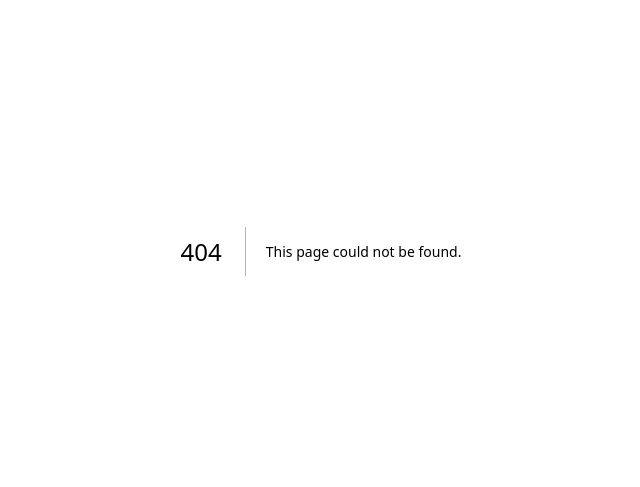
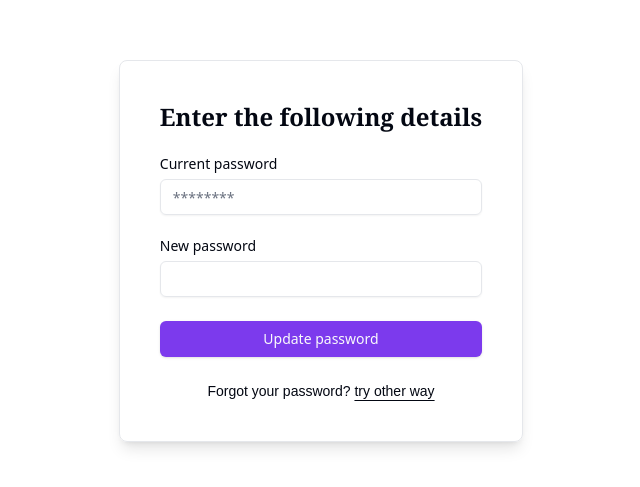
Before and after one commit to mounishvatti/mintpay, a Next.js app: page /settings/changepwd in a window 1280 px wide. Before the commit this address had no page. Shown: the part 149-636 px from the top of the page, without its empty margins (319-959 px from the left). Built offline with nearby package versions, Linux system fonts and the light colour scheme.

Commit message:
change password functionality

```diff
--- /dev/null
+++ b/app/(user)/settings/changepwd/page.tsx
@@ -0,0 +1,113 @@
+"use client";
+
+import { cn } from "@/lib/utils";
+import { Button } from "@/components/ui/button";
+import { Input } from "@/components/ui/input";
+import { Label } from "@/components/ui/label";
+import { useState } from "react";
+import { useRouter } from "next/navigation";
+import axios from "axios";
+import { useSelector } from "react-redux";
+
+import { toast } from "react-toastify";
+
+export default function ChangePasswordPage({
+    className,
+    ...props
+}: React.ComponentPropsWithoutRef<"form">) {
+    const router = useRouter();
+    const username = useSelector((state: { user: { username: string } }) =>
+        state.user.username
+    );
+    const [formData, setFormData] = useState({
+        current_password: "",
+        new_password: "",
+    });
+
+    const login = async (e: React.FormEvent<HTMLFormElement>) => {
+        e.preventDefault();
+        if (formData.current_password && formData.new_password) {
+            try {
+                const data = {
+                    username: username,
+                    current_passowrd: formData.current_password,
+                    new_password: formData.new_password,
+                };
+                const response = await axios.post("/api/auth/change-pwd", data);
+                if (response.status === 200) {
+                    toast.success("Password changed successfully");
+                    router.push("/banking/user-dashboard");
+                }
+            } catch (error) {
+                console.error("Erorr while changing password", error);
+            }
+        }
+    };
+
+    const handleInputChange = (e: React.ChangeEvent<HTMLInputElement>) => {
+        const { id, value } = e.target;
+        setFormData((prev) => ({ ...prev, [id]: value }));
+    };
+
+    return (
+        <>
+            <div className="flex items-center justify-center min-h-screen">
+                <div className="max-w-md flex items-center justify-center border border-gray-200 rounded-lg p-10 shadow-lg">
+                    <form
+                        onSubmit={login}
+                        className={cn("flex flex-col gap-6", className)}
+                        {...props}
+                    >
+                        <div className="flex flex-col items-center gap-2 text-center">
+                            <h1 className="text-2xl font-serif font-bold">
+                                Enter the following details
+                            </h1>
+                        </div>
+                        <div className="grid gap-6 font-sans">
+                            <div className="grid gap-2">
+                                <Label htmlFor="current_password">
+                                    Current password
+                                </Label>
+                                <Input
+                                    id="current_password"
+                                    type="text"
+                                    placeholder="********"
+                                    required
+                                    value={formData.current_password}
+                                    onChange={handleInputChange}
+                                />
+                            </div>
+                            <div className="grid gap-2">
+                                <div className="flex items-center">
+                                    <Label htmlFor="new_password">
+                                        New password
+                                    </Label>
+                                </div>
+                                <Input
+                                    id="new_password"
+                                    type="password"
+                                    placeholder=""
+                                    required
+                                    value={formData.new_password}
+                                    onChange={handleInputChange}
+                                />
+                            </div>
+                            <Button type="submit" className="w-full">
+                                Update password
+                            </Button>
+                        </div>
+                        <div className="text-center text-sm">
+                            Forgot your password?{" "}
+                            <a
+                                href="/signup"
+                                className="underline underline-offset-4"
+                            >
+                                try other way
+                            </a>
+                        </div>
+                    </form>
+                </div>
+            </div>
+        </>
+    );
+}
--- /dev/null
+++ b/pages/api/auth/change-pwd.ts
@@ -0,0 +1,88 @@
+"use server"
+import { NextApiRequest, NextApiResponse } from "next";
+import prisma  from "@/prisma/PrismaClient";
+import bcrypt from "bcrypt";
+import jwt from "jsonwebtoken";
+import { z } from "zod";
+
+// Validation schema for login input
+const changePasswordSchema = z.object({
+  username: z.string(),
+  current_password: z.string(),
+  new_password: z.string(),
+});
+
+export default async function handler(
+  req: NextApiRequest,
+  res: NextApiResponse,
+) {
+  if (req.method !== "POST") {
+    return res.status(405).json({ message: "Method Not Allowed" });
+  }
+
+  try {
+    // Parse and validate the input
+    const changePasswordData = changePasswordSchema.parse(req.body);
+
+    // Find the user by email
+    const user = await prisma.user.findFirst({
+      where: {
+        username: changePasswordData.username,
+      },
+    });
+
+    // If user does not exist
+    if (!user) {
+      return res.status(404).json({ message: "User not found" });
+    }
+
+    // Compare the password with the stored hashed password
+    const isPasswordValid = await bcrypt.compare(
+      changePasswordData.current_password,
+      user.password || "",
+    );
+    if (!isPasswordValid) {
+      return res.status(401).json({ message: "Invalid credentials" });
+    }
+
+    // Hash the new password
+    const hashedPassword = await bcrypt.hash(changePasswordData.new_password, 10);
+
+    await prisma.user.update({
+      where: {
+        username: changePasswordData.username,
+      },
+      data: {
+        password: hashedPassword,
+      },
+    });
+
+    // Generate a JWT token
+    const token = jwt.sign({ userId: user.id }, process.env.JWT_USER_SECRET!, {
+      expiresIn: "1h",
+    });
+
+    // Store the token in cookies (optional, for session-based auth)
+    res.setHeader(
+      "Set-Cookie",
+      `token=${token}; HttpOnly; Secure; Path=/; Max-Age=3600 SameSite=Strict`,
+    );
+
+      return res.status(200).send({
+        token,
+        useremail: user.email,
+        username: user.username,
+        userId: user.id,
+      });
+
+  } catch (error) {
+    console.error("Error in login handler:", error);
+    if (error instanceof z.ZodError) {
+      return res.status(400).json({
+        message: "Validation Error",
+        errors: error.errors,
+      });
+    }
+    return res.status(500).json({ message: "Internal Server Error" });
+  }
+}
```
